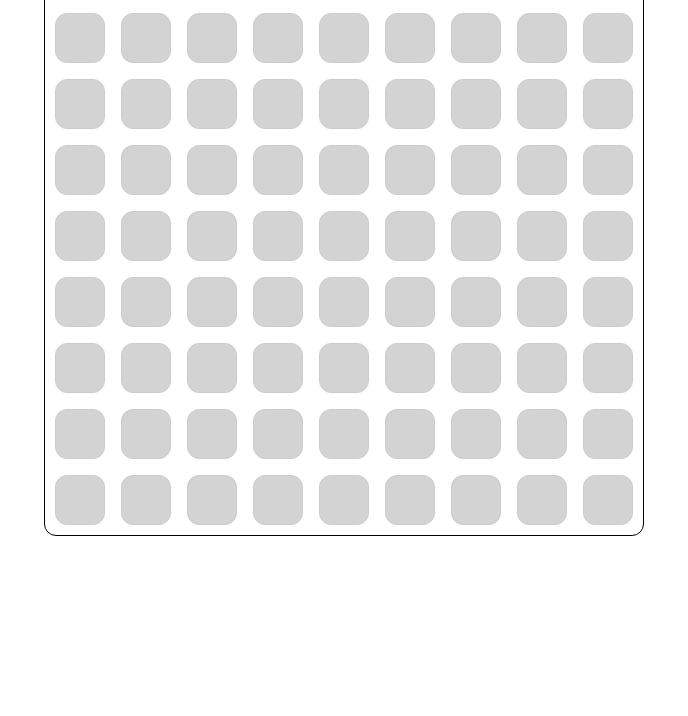
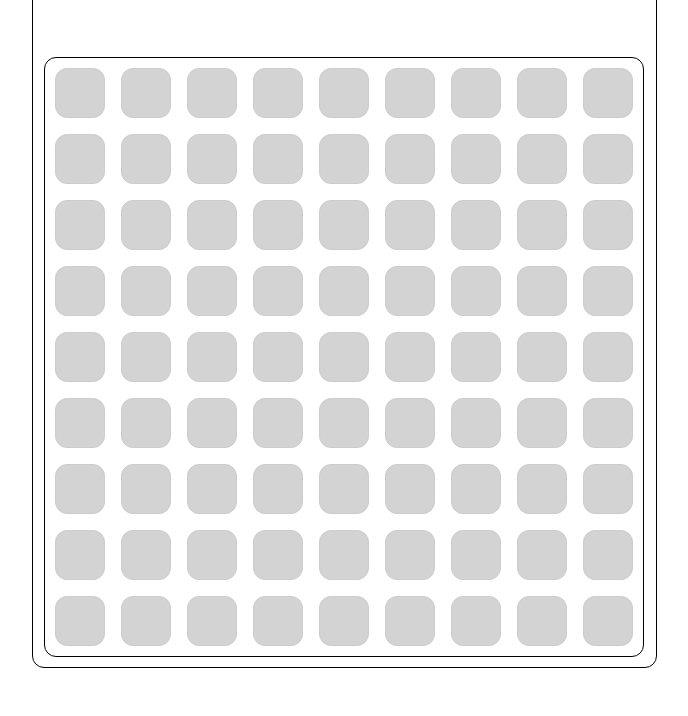
Before and after one commit to FrancescoGiommi/campo-minato, a plain HTML site: page index.html in a window 1280 px wide. Shown: the part 168-884 px from the top of the page, without its empty margins (296-984 px from the left). Before the commit the page ends 800 px from the top, so only its background shows below. Drawn offline with nearby package versions, Linux system fonts and the light colour scheme.

Commit message:
Add fix grid

```diff
--- a/css/style.css
+++ b/css/style.css
@@ -1,3 +1,12 @@
+.out-container {
+  border: 1px solid black;
+  padding: 10px;
+  border-radius: 12px;
+  width: 625px;
+  margin: auto;
+  padding-top: 120px;
+}
+
 .grid-container {
   border: 1px solid black;
   padding: 10px;
--- a/index.html
+++ b/index.html
@@ -19,6 +19,7 @@
     <div class="container my-5">
       <h1 class="text-center">Campo minato</h1>
       <!-- Griglia 9x9 -->
+      <div class="out-container">
         <div class="grid-container">
           <div class="d-flex gap-3">
             <div class="grid"></div>
@@ -121,6 +122,7 @@
           </div>
         </div>
       </div>
+    </div>
     <script src="./js/main.js"></script>
     <script
       src="https://cdn.jsdelivr.net/npm/bootstrap@5.3.3/dist/js/bootstrap.bundle.min.js"
```
Lines whose indentation alone changed are shown as unchanged.
